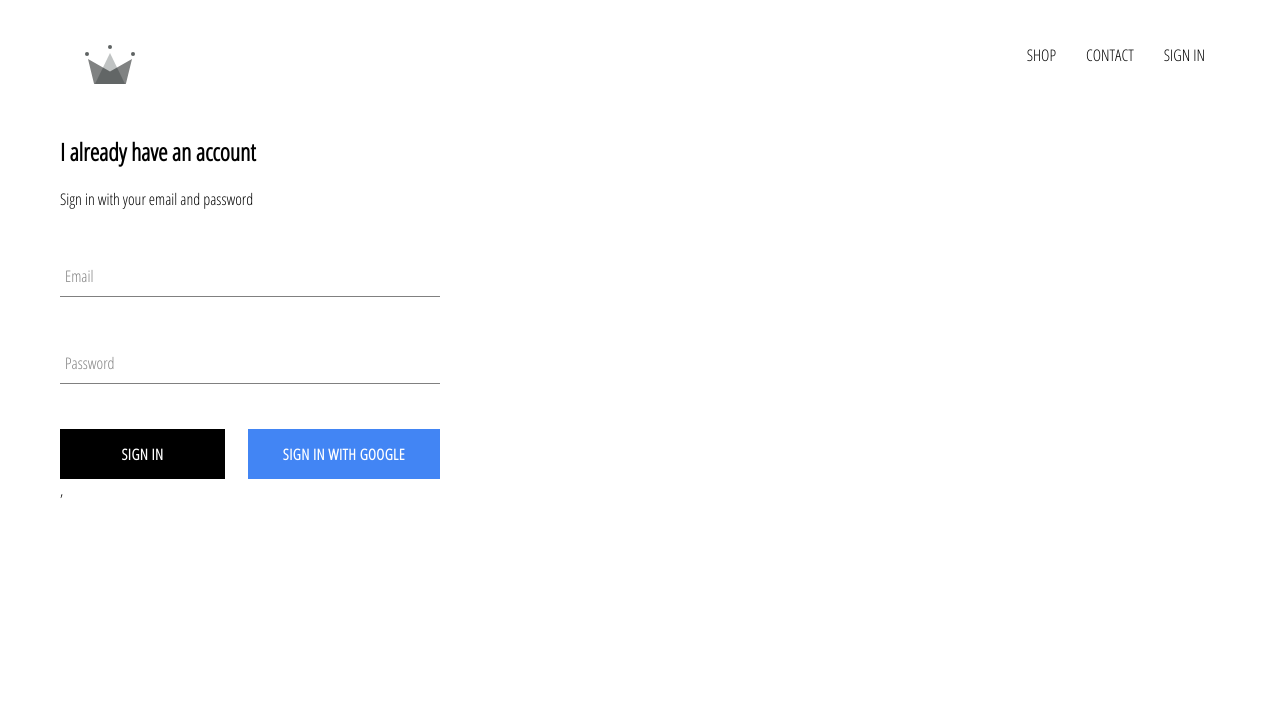
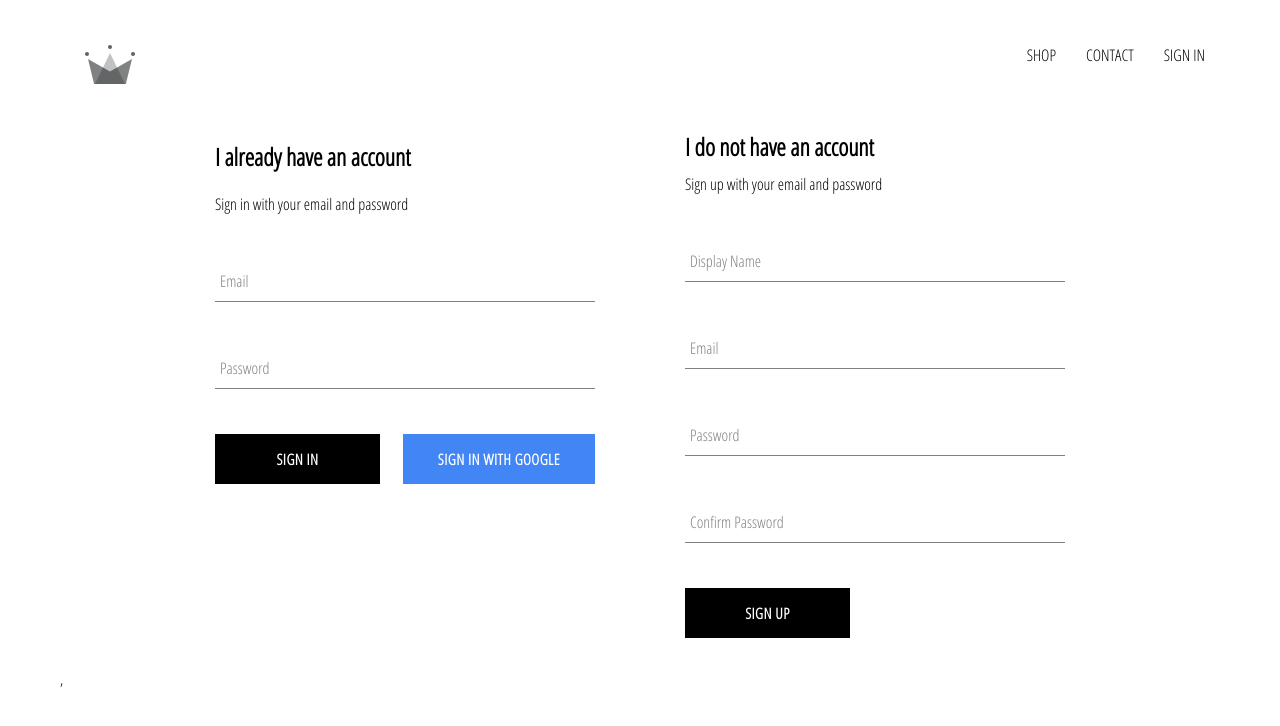
Before and after one commit to raphman100/crwn-clothing, a React (Create React App) app: page /signin in a window 1280 px wide. Shown: the top 726 px of the page. Built offline with nearby package versions, Linux system fonts and the light colour scheme; no server answers.

Commit message:
Added sign up with email and password

```diff
--- a/src/App.js
+++ b/src/App.js
@@ -7,7 +7,7 @@
 import ShopPage from './pages/shop/shop.component';
 import SignInAndSignUpPage from './pages/sign-in-and-sign-up/sign-in-and-sign-up.component';
 import Header from './components/header/header.component';
-import { auth } from './firebase/firebase.utils';
+import { auth, createUserProfileDocument } from './firebase/firebase.utils';
 
 class App extends React.Component {
 	constructor( props ) {
@@ -21,9 +21,20 @@
 	unsubscribeFromAuth = null;
 
 	componentDidMount() {
-		this.unsubscribeFromAuth = auth.onAuthStateChanged( user => {
-			this.setState( { currentUser: user } );
-			console.log( user );
+		this.unsubscribeFromAuth = auth.onAuthStateChanged( async userAuth => {
+			if ( userAuth ) {
+				const userRef = await createUserProfileDocument( userAuth );
+
+				userRef.onSnapshot( ( snapShot ) => {
+					this.setState( {
+						currentUser: {
+							id: snapShot.id,
+							...snapShot.data(),
+						}
+					} );
+				} );
+			}
+			this.setState( { currentUser: userAuth } );
 		} );
 	}
 
--- a/src/components/sign-in/sign-in.component.jsx
+++ b/src/components/sign-in/sign-in.component.jsx
@@ -19,13 +19,13 @@
 
 	handleSubmit = event => {
 		event.preventDefault();
-	}
+	};
 
 	handleChange = event => {
 		const { value, name } = event.target;
 
 		this.setState( { [ name ]: value } );
-	}
+	};
 
 	render() {
 		return(
--- /dev/null
+++ b/src/components/sign-up/sign-up.component.jsx
@@ -0,0 +1,100 @@
+import React from 'react';
+
+import FormInput from '../form-input/form-input.component';
+import CustomButton from '../custom-button/custom-button.component';
+
+import { auth, createUserProfileDocument } from '../../firebase/firebase.utils';
+
+import './sign-up.styles.scss';
+
+class SignUp extends React.Component {
+	constructor( props ) {
+		super( props );
+
+		this.state = {
+			displayName: '',
+			email: '',
+			password: '',
+			confirmPassword: '',
+		}
+	}
+
+	handleSubmit = async event => {
+		event.preventDefault();
+
+		const { displayName, email, password, confirmPassword } = this.state;
+
+		if ( password !== confirmPassword ) {
+			alert( "Passwords don't match" );
+			return;
+		}
+
+		try {
+			const { user } = await auth.createUserWithEmailAndPassword( email, password );
+
+			await createUserProfileDocument( user, { displayName } );
+
+			this.setState( {
+				displayName: '',
+				email: '',
+				password: '',
+				confirmPassword: '',
+			} );
+		} catch ( error ) {
+			console.error( error );
+		}
+	};
+
+	handleChange = event => {
+		const { name, value } = event.target;
+
+		this.setState( { [ name ]: value } );
+	};
+
+	render() {
+		const { displayName, email, password, confirmPassword } = this.state;
+		return(
+			<div className='sign-up'>
+				<h2 className='title'>I do not have an account</h2>
+				<span>Sign up with your email and password</span>
+				<form className='sign-up-form' onSubmit={ this.handleSubmit }>
+					<FormInput
+						type='text'
+						name='displayName'
+						value={ displayName }
+						onChange={ this.handleChange }
+						label='Display Name'
+						required
+					/>
+					<FormInput
+						type='email'
+						name='email'
+						value={ email }
+						onChange={ this.handleChange }
+						label='Email'
+						required
+					/>
+					<FormInput
+						type='password'
+						name='password'
+						value={ password }
+						onChange={ this.handleChange }
+						label='Password'
+						required
+					/>
+					<FormInput
+						type='password'
+						name='confirmPassword'
+						value={ confirmPassword }
+						onChange={ this.handleChange }
+						label='Confirm Password'
+						required
+					/>
+					<CustomButton type='submit'>Sign Up</CustomButton>
+				</form>
+			</div>
+		)
+	}
+}
+
+export default SignUp;
--- /dev/null
+++ b/src/components/sign-up/sign-up.styles.scss
@@ -0,0 +1,9 @@
+.sign-up {
+	display: flex;
+	flex-direction: column;
+	width: 380px;
+
+	.title {
+		margin: 10px 0;
+	}
+}
--- a/src/firebase/firebase.utils.js
+++ b/src/firebase/firebase.utils.js
@@ -14,6 +14,32 @@
 	measurementId: "G-R8T4XXE2JW"
 };
 
+export const createUserProfileDocument = async ( userAuth, additionalData ) => {
+	if ( !userAuth ) return;
+
+	const userRef = firestore.doc( `users/${ userAuth.uid }` );
+	const snapShot = await userRef.get();
+
+	if ( !snapShot.exists ) {
+		const { displayName, email, photoURL } = userAuth;
+		const createdAt = new Date();
+
+		try {
+			await userRef.set( {
+				displayName,
+				email,
+				photoURL,
+				createdAt,
+				...additionalData,
+			} )
+		} catch ( error ) {
+			console.error( 'Error creating user: ', error.message );
+		}
+	}
+
+	return userRef;
+};
+
 firebase.initializeApp( config );
 
 export const auth = firebase.auth();
--- a/src/pages/sign-in-and-sign-up/sign-in-and-sign-up.component.jsx
+++ b/src/pages/sign-in-and-sign-up/sign-in-and-sign-up.component.jsx
@@ -1,12 +1,14 @@
 import React from 'react';
 
 import SignIn from '../../components/sign-in/sign-in.component';
+import SignUp from '../../components/sign-up/sign-up.component';
 
 import './sign-in-and-sign-up.styles.scss';
 
 const SignInAndSignUpPage = () => (
 	<div className='sign-in-and-sign-up'>
 		<SignIn />
+		<SignUp />
 	</div>
 );
 
--- a/src/pages/sign-in-and-sign-up/sign-in-and-sign-up.styles.scss
+++ b/src/pages/sign-in-and-sign-up/sign-in-and-sign-up.styles.scss
@@ -0,0 +1,6 @@
+.sign-in-and-sign-up {
+	width: 850px;
+	display: flex;
+	justify-content: space-between;
+	margin: 30px auto;
+}
```
